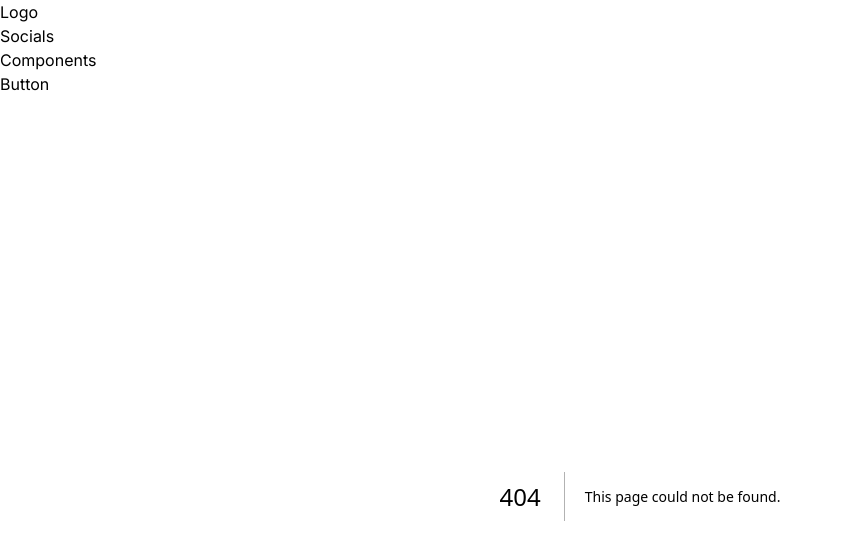
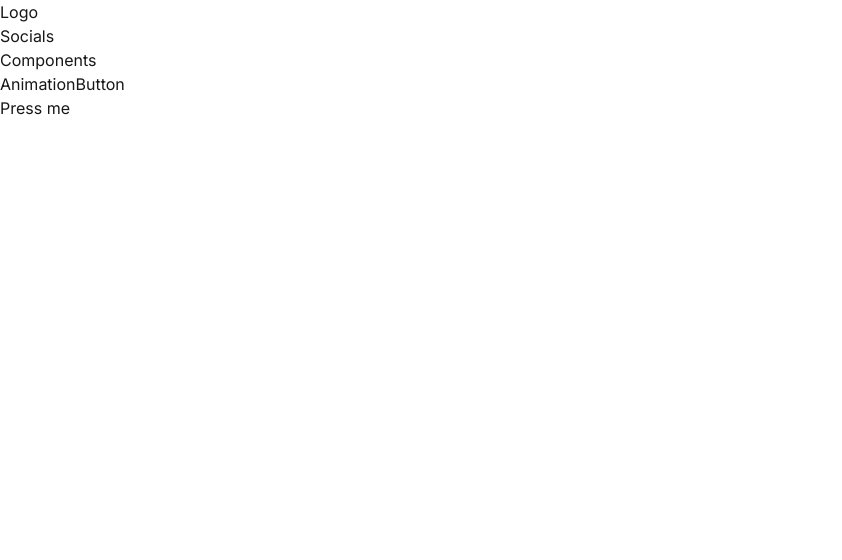
Before and after one commit to gabrielpramalho/playground-motion, a Next.js app: page /ui/animate-on-show in a window 1280 px wide. Before the commit this address had no page. Shown: the top 560 px of the page, without its empty margins (0-842 px from the left). Built offline with nearby package versions, Linux system fonts and the light colour scheme.

Commit message:
feat: add nav-link

```diff
--- a/src/app/components/aside.tsx
+++ b/src/app/components/aside.tsx
@@ -1,4 +1,4 @@
-import Link from 'next/link'
+import { NavLink } from './nav-link'
 
 export function Aside() {
   return (
@@ -9,7 +9,8 @@ export function Aside() {
             <span className='text-lg'>Components</span>
           </div>
           <ul className="flex flex-col gap-4">
-            <Link href="/ui/button" className='hover:bg-neutral-900 px-4 py-2 rounded-lg'>Button</Link>
+            <NavLink href="/ui/animate-on-show">Animation</NavLink>
+            <NavLink href="/ui/button">Button</NavLink>
           </ul>
         </nav>
       </aside>
--- /dev/null
+++ b/src/app/components/nav-link.tsx
@@ -0,0 +1,21 @@
+'use client'
+
+import Link from 'next/link'
+import { usePathname } from 'next/navigation'
+import type { ComponentProps } from 'react'
+
+interface NavLinkProps extends ComponentProps<typeof Link> {}
+
+export function NavLink(props: NavLinkProps) {
+  const pathname = usePathname()
+
+  const isCurrent = props.href.toString() === pathname
+
+  return (
+    <Link
+      className="hover:bg-neutral-900 px-4 py-2 rounded-lg data-[current=true]:bg-neutral-900"
+      data-current={isCurrent}
+      {...props}
+    />
+  )
+}
--- /dev/null
+++ b/src/app/ui/animate-on-show/page.tsx
@@ -0,0 +1,12 @@
+export default function AnimateOnShow() {
+  return (
+    <div className="flex flex-1 justify-center items-center py-40">
+      <button
+        type="button"
+        className="bg-neutral-100 text-neutral-950 text-sm font-medium px-4 py-1.5 rounded-lg hover:bg-neutral-200"
+      >
+        Press me
+      </button>
+    </div>
+  )
+}
```
